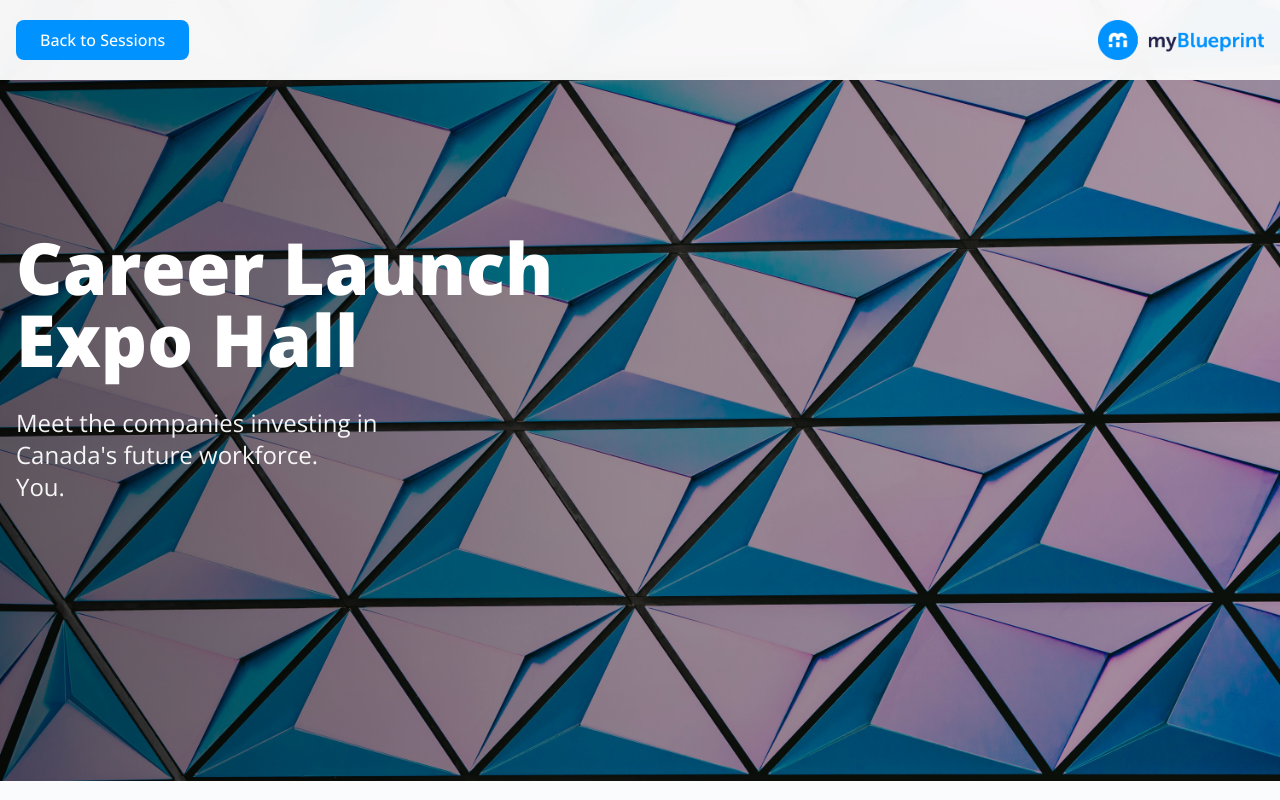
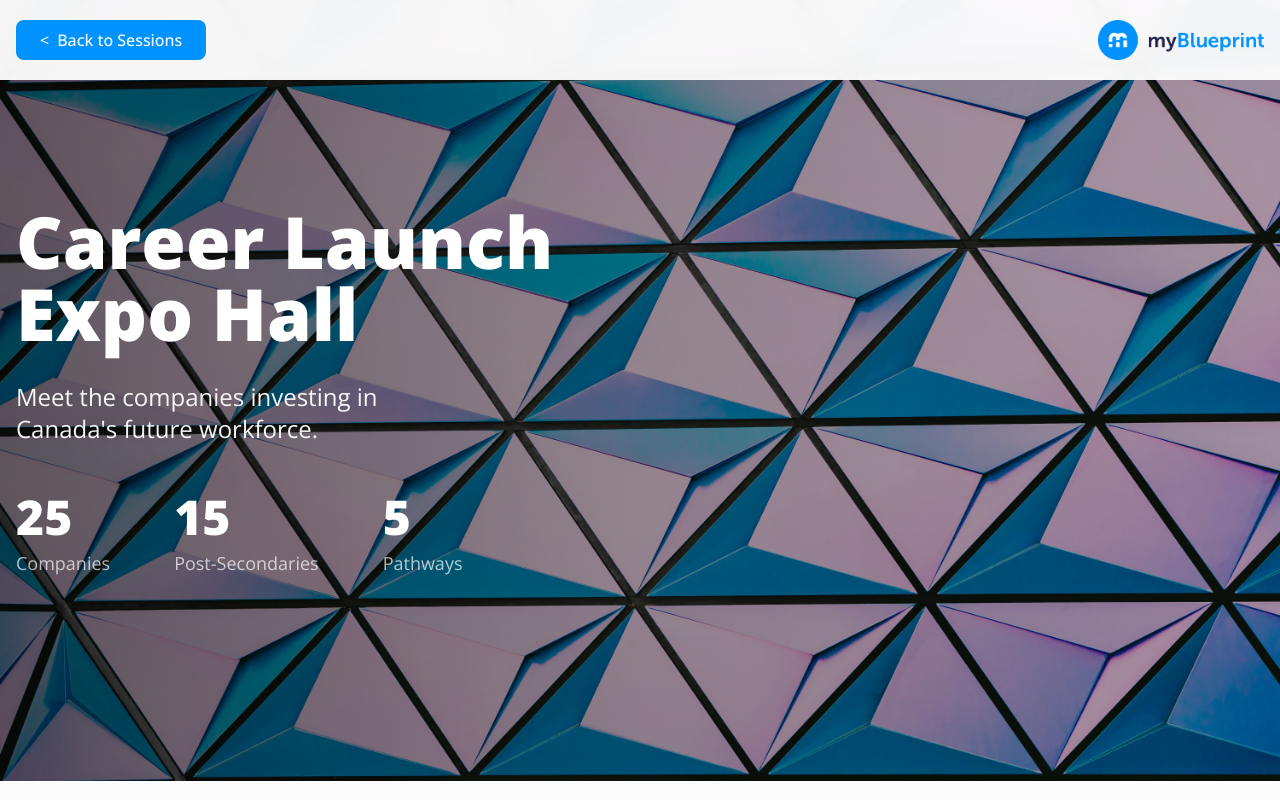
Before and after one commit to damianstory/booths-and-expohall, a Next.js app: page / in a window 1280 px wide. Shown: the top 800 px of the page. Built offline with nearby package versions, Linux system fonts and the light colour scheme.

Commit message:
Enhance CLAUDE.md with detailed documentation on important files and architectural patterns; update ExpoHall component for improved user guidance and layout. Modify app paths in the manifest for deluxe booth template and optimize loadable manifests for better performance.

```diff
--- a/src/components/expo/ExpoHall.tsx
+++ b/src/components/expo/ExpoHall.tsx
@@ -583,15 +583,16 @@ export default function ExpoHall() {
               to all myBlueprint users across Canada.
               <br />
               <br />
-              Recordings will be available to watch on-demand as of December 3rd, 2025.
-              <br />
-              Bookmark this page for easy access.
+              All session recordings will be available to watch on-demand as of December 3rd. Bookmark this page for easy access.
             </p>
             <div className="flex justify-center">
               <div className="bg-white/10 backdrop-blur-sm rounded-lg px-12 py-8 max-w-4xl w-full text-center">
                 <h3 className="text-2xl font-bold mb-3">Pro Tip: Create a 'Career Launch' Portfolio in myBlueprint</h3>
                 <p className="text-sm text-white/90 leading-relaxed">
                   Take a screenshot of the booths you visited and add them to that portfolio along with a reflection of what you found interesting about the company, and what questions you have for them.
+                  <br />
+                  <br />
+                  <span className="underline">Grade 11s & 12s:</span> Add at least 10 companies, and 5 post-secondaries to your Career Launch Portfolio with reflections, and be entered to win one of three $1000 scholarships.
                 </p>
               </div>
             </div>
--- a/src/components/layout/Navigation.tsx
+++ b/src/components/layout/Navigation.tsx
@@ -40,10 +40,11 @@ export default function Navigation() {
                 href="https://www.myblueprint.ca"
                 target="_blank"
                 rel="noopener noreferrer"
-                className="inline-block px-6 py-2 bg-primary-blue text-white rounded-lg font-medium hover:bg-blue-600 transition-colors"
+                className="inline-flex items-center gap-2 px-6 py-2 bg-primary-blue text-white rounded-lg font-medium hover:bg-blue-600 transition-colors"
                 whileHover={{ scale: 1.02 }}
                 whileTap={{ scale: 0.98 }}
               >
+                <span className="text-white">&lt;</span>
                 Back to Sessions
               </motion.a>
             </div>
--- a/src/components/sections/Hero.tsx
+++ b/src/components/sections/Hero.tsx
@@ -1,9 +1,88 @@
 'use client'
 
-import React from 'react'
+import React, { useState, useRef, useEffect } from 'react'
 import { motion } from 'framer-motion'
 import Image from 'next/image'
 
+interface StatisticProps {
+  value: number | string
+  suffix?: string
+  label: string
+  format?: 'number' | 'k'
+}
+
+const AnimatedStatistic: React.FC<StatisticProps> = ({ value, suffix = '', label, format = 'number' }) => {
+  const [count, setCount] = useState(0)
+  const [isVisible, setIsVisible] = useState(false)
+  const ref = useRef<HTMLDivElement>(null)
+
+  useEffect(() => {
+    const observer = new IntersectionObserver(
+      ([entry]) => {
+        if (entry.isIntersecting) {
+          setIsVisible(true)
+        }
+      },
+      { threshold: 0.1 }
+    )
+
+    if (ref.current) {
+      observer.observe(ref.current)
+    }
+
+    return () => {
+      if (ref.current) {
+        observer.unobserve(ref.current)
+      }
+    }
+  }, [])
+
+  useEffect(() => {
+    if (!isVisible) return
+
+    // If value is a string, don't animate
+    if (typeof value === 'string') {
+      setCount(value as any)
+      return
+    }
+
+    const duration = 2000
+    const steps = 60
+    const increment = value / steps
+    let current = 0
+
+    const timer = setInterval(() => {
+      current += increment
+      if (current >= value) {
+        setCount(value)
+        clearInterval(timer)
+      } else {
+        setCount(Math.floor(current))
+      }
+    }, duration / steps)
+
+    return () => clearInterval(timer)
+  }, [isVisible, value])
+
+  const formatValue = (val: number | string) => {
+    if (typeof val === 'string') return val
+    if (format === 'k') {
+      return val >= 1000 ? `${Math.floor(val / 1000)}k` : val.toString()
+    }
+    return val.toLocaleString()
+  }
+
+  return (
+    <div ref={ref} className="text-center tablet:text-left">
+      <div className="text-3xl tablet:text-4xl desktop:text-5xl font-extrabold text-white">
+        {formatValue(count)}{suffix}
+      </div>
+      <div className="text-base tablet:text-lg font-normal text-white/70 mt-2">
+        {label}
+      </div>
+    </div>
+  )
+}
 
 const heroContent = {
   headline: {
@@ -13,7 +92,6 @@ const heroContent = {
   subtext: {
     line1: "Meet the companies investing in",
     line2: "Canada's future workforce.",
-    line3: "You."
   }
 }
 
@@ -64,8 +142,25 @@ export default function Hero() {
               >
                 <span className="block">{heroContent.subtext.line1}</span>
                 <span className="block">{heroContent.subtext.line2}</span>
-                <span className="block">{heroContent.subtext.line3}</span>
               </motion.p>
+
+              {/* Statistics */}
+              <motion.div
+                className="flex justify-center tablet:justify-start"
+                initial={{ opacity: 0, y: 20 }}
+                animate={{ opacity: 1, y: 0 }}
+                transition={{ duration: 0.8, delay: 0.4, ease: [0.4, 0, 0.2, 1] }}
+              >
+                <div className="mr-8 tablet:mr-12 desktop:mr-16">
+                  <AnimatedStatistic value={25} label="Companies" />
+                </div>
+                <div className="mr-8 tablet:mr-12 desktop:mr-16">
+                  <AnimatedStatistic value={15} label="Post-Secondaries" />
+                </div>
+                <div>
+                  <AnimatedStatistic value={5} label="Pathways" />
+                </div>
+              </motion.div>
             </div>
           </div>
         </div>
```
Also changed, not shown: 1 other file (tests, documents, lock files or other folders).
